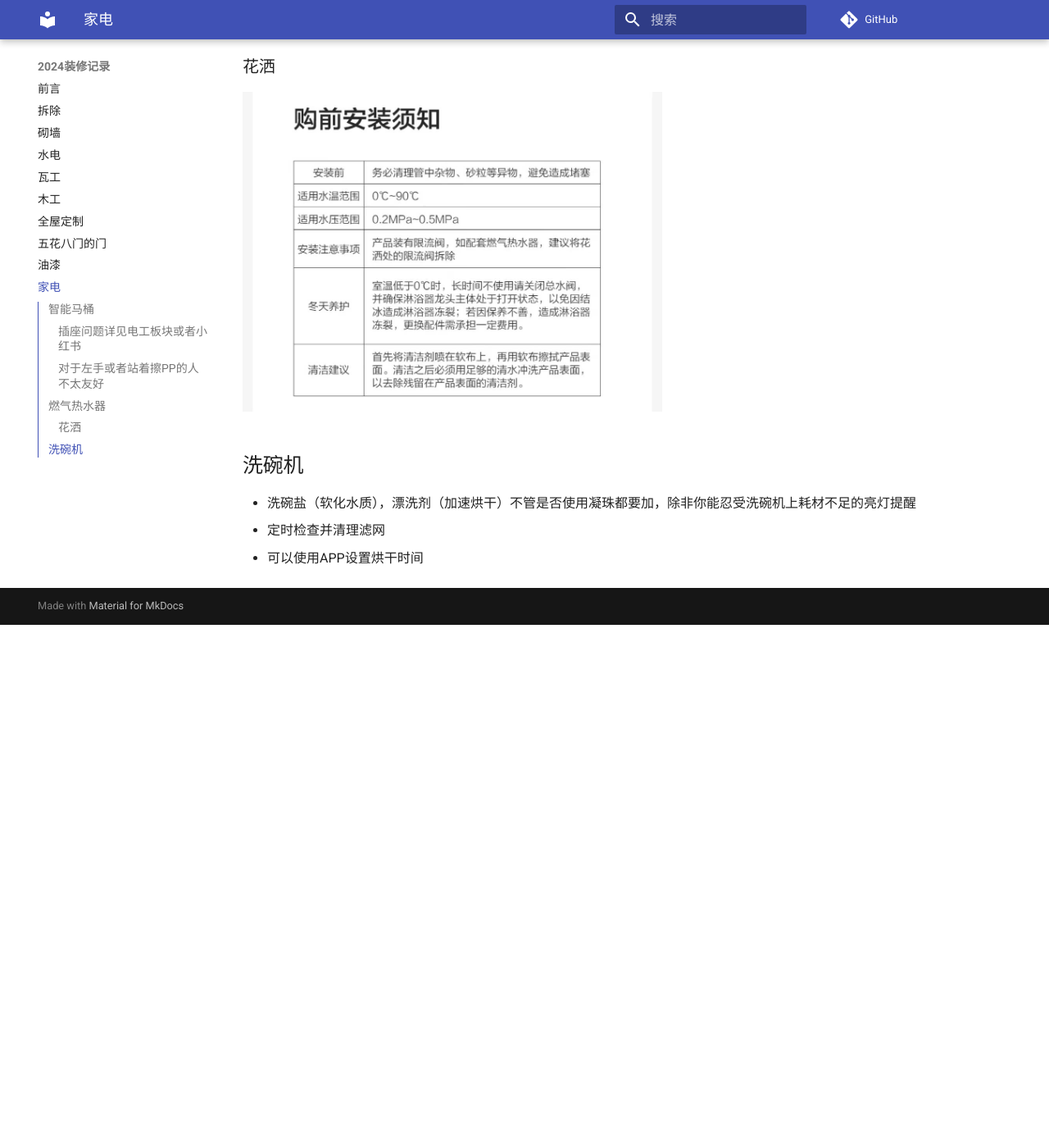
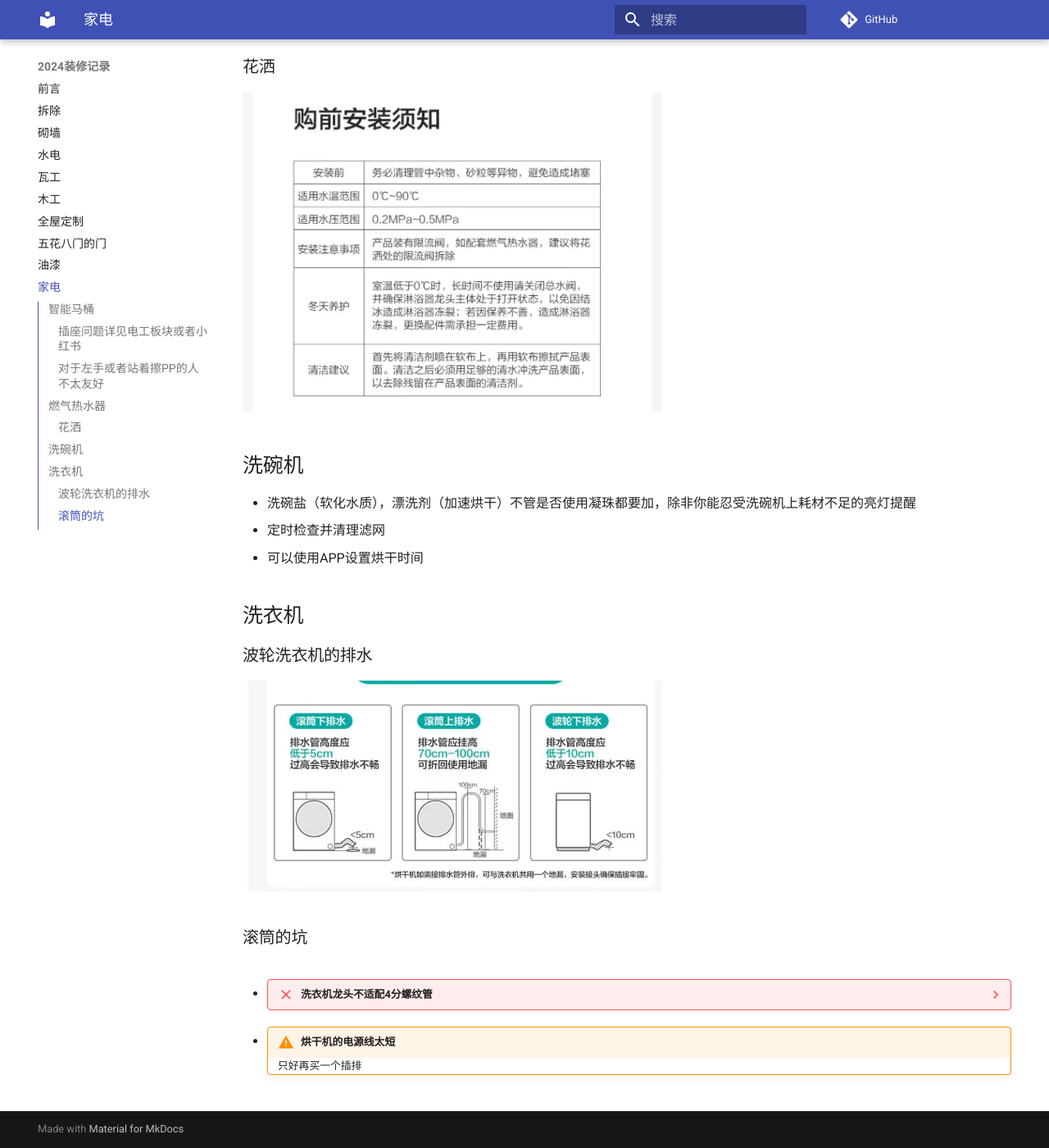
Before and after one commit to LPKnight/2024renovation, an MkDocs documentation site: the page built from docs/homeAppliances.md, in a window 1280 px wide and 1400 px high, scrolled down 2646 px. Shown: the whole window at 82% size. Built offline with MkDocs 1.6.1 and Material for MkDocs 9.7.7, drawn with Linux system fonts in a browser that asks for light colours; comment, search, counter and statistics services are not loaded; before the commit the page ends 3408 px from its top, so only the background shows below that.

Commit message:
upload md

```diff
--- a/docs/homeAppliances.md
+++ b/docs/homeAppliances.md
@@ -18,3 +18,14 @@
 - 洗碗盐（软化水质），漂洗剂（加速烘干）不管是否使用凝珠都要加，除非你能忍受洗碗机上耗材不足的亮灯提醒
 - 定时检查并清理滤网
 - 可以使用APP设置烘干时间
+
+## 洗衣机
+
+### 波轮洗衣机的排水
+![避坑攻略](images/洗衣机排水.jpg "监工指南"){: figcaption=1235 style="width:40vw;" }
+
+### 滚筒的坑
+- ??? failure "洗衣机龙头不适配4分螺纹管"
+    <img src="/images/洗衣机龙头.jpg" alt="防水翻车事件梳理" width="40vw">
+- !!! warning "烘干机的电源线太短"
+    只好再买一个插排
```
Also changed, not shown: docs/images/洗衣机排水.jpg (added), docs/images/洗衣机龙头.jpg (added).
